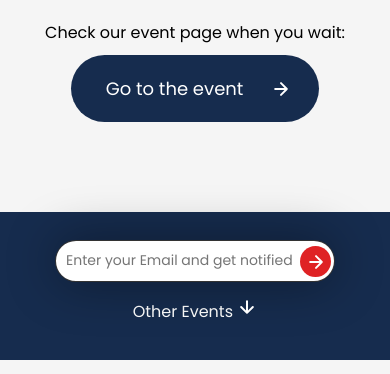
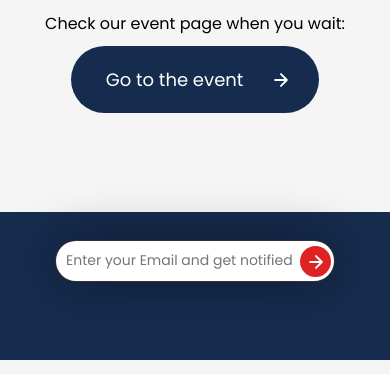
Before and after one commit to JeniaRomanenia/portfolio, a plain HTML site: page EgorovAgencyTest/index.html in a window 390 px wide. Shown: the part 484-858 px from the top of the page. Drawn offline with Linux system fonts and the light colour scheme.

Commit message:
Correct mistakes

```diff
--- a/EgorovAgencyTest/index.html
+++ b/EgorovAgencyTest/index.html
@@ -16,8 +16,6 @@
         </div>
         <div class="fon-right">
         </div>
-        <!--<img src="./image/svg/fon-left.svg" alt="fon left" class="fon-left">
-        <img src="./image/svg/fon-right.svg" alt="fon right" class="fon-right">-->
         <section class="section-main container">
             <a class="logo" href="#">
                 <img class="logo-img" src="./image/svg/logo.svg" alt="logo">
@@ -94,10 +92,6 @@
                         <img src="./image/svg/arrow-right.svg" class="form-btn-img" alt="arrow">
                     </button>
                 </form>
-                <button class="other-btn">
-                    other events
-                    <img src="./image/svg/arrow-right.svg" class="other-btn-img" alt="arrow">
-                </button>
             </div>
         </section>
         <section class="modal">
@@ -118,10 +112,10 @@
                 </div>
             </div>
         </section>
-        <section class="section-slider container">
+    </main>
+    <section class="section-slider container">
 
-        </section>
-    </main>
+    </section>
 <script type="module" src="./index.js"></script>
 </body>
 </html>
--- a/EgorovAgencyTest/style.css
+++ b/EgorovAgencyTest/style.css
@@ -65,13 +65,6 @@ body {
     overflow-x:hidden;
 }
 
-.section-main {
-    min-height: 100vh;
-    display: flex;
-    flex-direction: column;
-    justify-content: space-between;
-}
-
 .container {
     min-height: 100vh;
     margin: 0 auto;
@@ -129,16 +122,15 @@ body {
     line-height: 150%;
     color: var(--color-dark-s);
     opacity: 0.8;
-    padding-bottom: 32px;
+    padding-bottom: 4%;
     width: 52%;
     margin: 0 auto;
 }
 
 .footer {
     display: flex;
-    justify-content: flex-end;
+    justify-content: center;
     align-items: center;
-    flex-direction: row;
     gap: 33rem;
     height: 20vh;
     width: 100vw;
@@ -261,18 +253,6 @@ body {
     display: block;
     margin-left: auto;
     margin-right: auto;
-}
-
-.other-btn {
-    text-transform: capitalize;
-    background: none;
-    font-size: 20px;
-    color: var(--color-light-xl);
-}
-
-.other-btn-img {
-    transform: rotate(90deg);
-    margin-right: 9rem;
 }
 
 /*popup*/
@@ -440,15 +420,6 @@ body {
         padding-left: 19px;
     }
 
-    .other-btn {
-        padding-right: 0;
-        font-size: var(--small-font-size);
-    }
-
-    .other-btn-img {
-        margin-right: 0;
-    }
-
     .form {
         padding-top: 3rem;
     }
```
